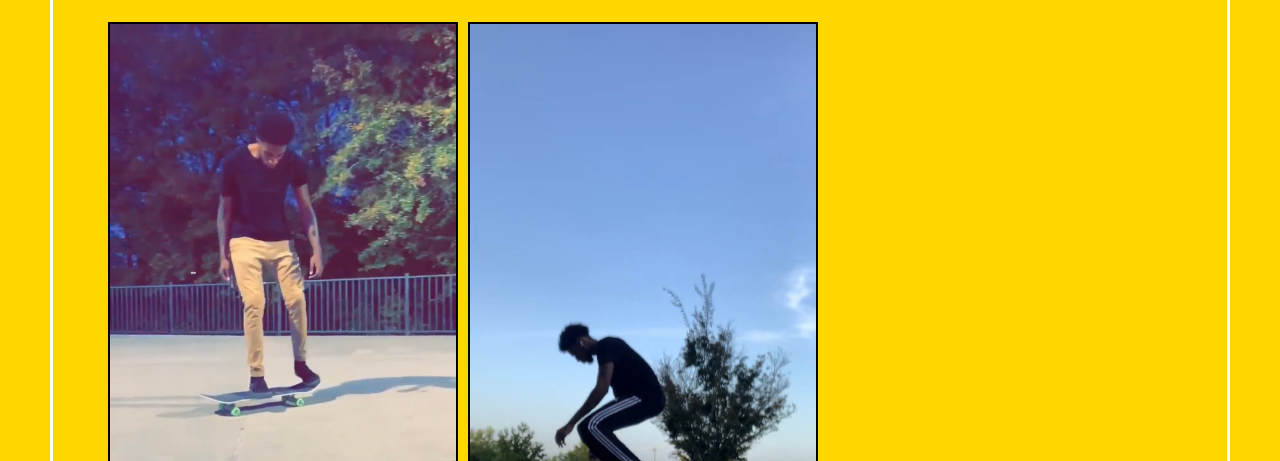
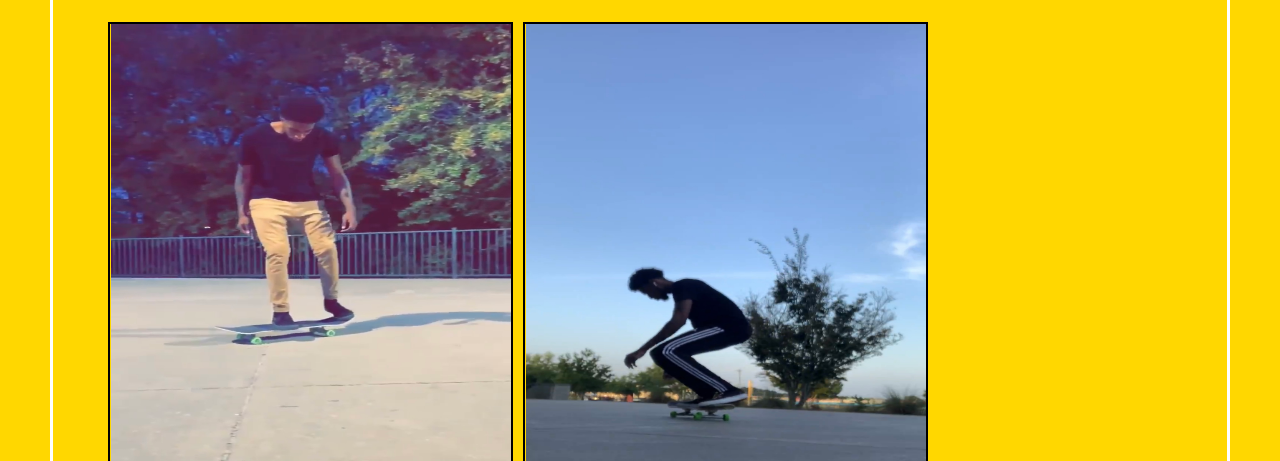
Before and after one commit to ChampayneS/bioSite, a plain HTML site: page index.html in a window 1280 px wide. Shown: the part 339-800 px from the top of the page. Drawn offline with Linux system fonts and the light colour scheme; a web font is replaced by a local one.

Commit message:
Initial commit.

```diff
--- a/style.css
+++ b/style.css
@@ -41,7 +41,7 @@ font-family: Orbitron, sans-serif
     color: black;
 }
 .container{
-    max-width: 1200px;
+    max-width: 1400px;
     margin: auto;
     background: gold;
     overflow: auto;
@@ -54,9 +54,6 @@ font-family: Orbitron, sans-serif
     padding: 50px;
     margin: 50px;
     text-align: center;
-
-
-
 }
 .container h2{
     color: white;
@@ -69,15 +66,15 @@ font-family: Orbitron, sans-serif
     margin: 5px;
     border: 2px solid black;
     float: left;
-    width: 350px;
+    width: 405px;
 
 }
 .gallery:hover{
     border: 3px solid skyblue;
 }
 .gallery img{
-    width:100%;
-    height: auto;
+    width:400px;
+    height: 500px;
 
 
 }
@@ -86,6 +83,7 @@ font-family: Orbitron, sans-serif
     text-align: center;
     background-color: white;
     font-size:20px;
+    width:400px;
 }
 .main{
     width: 500px;
```
